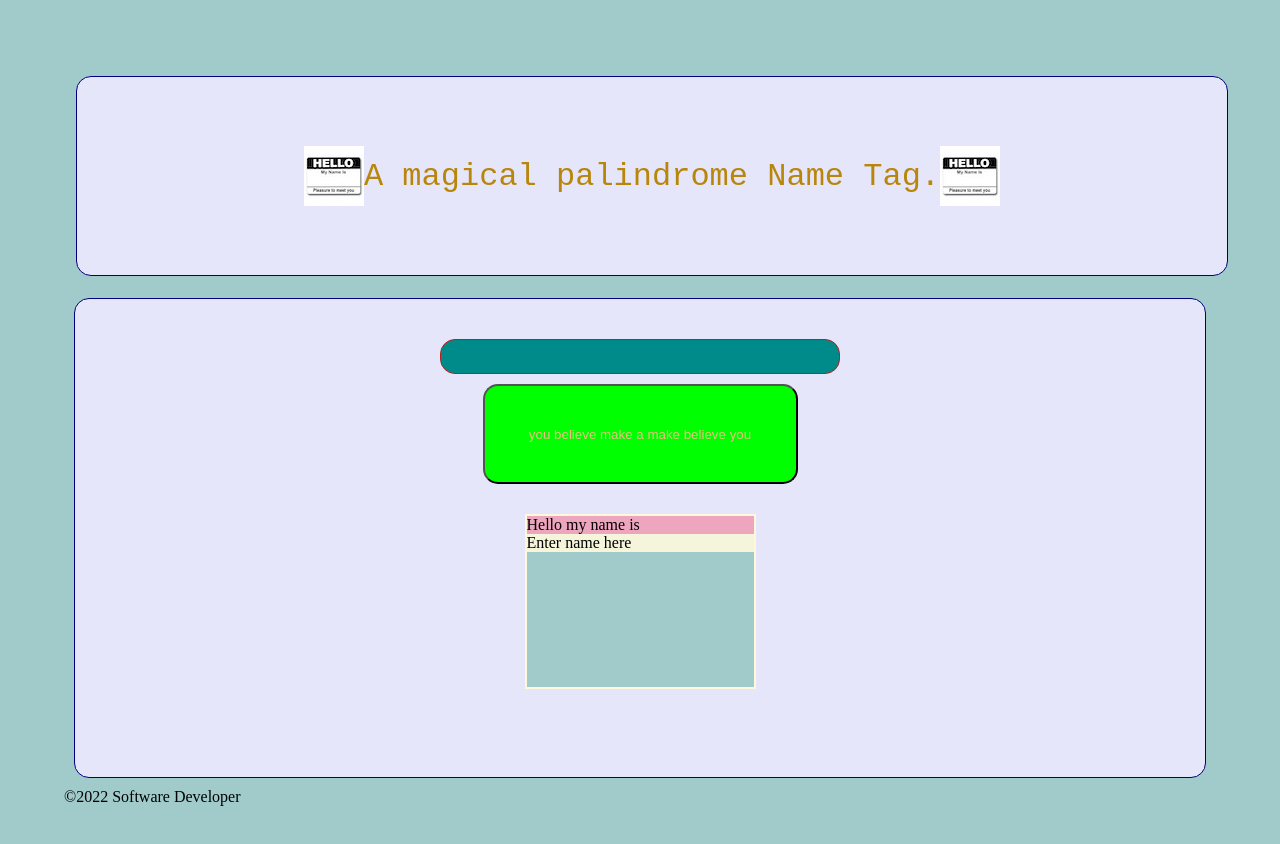
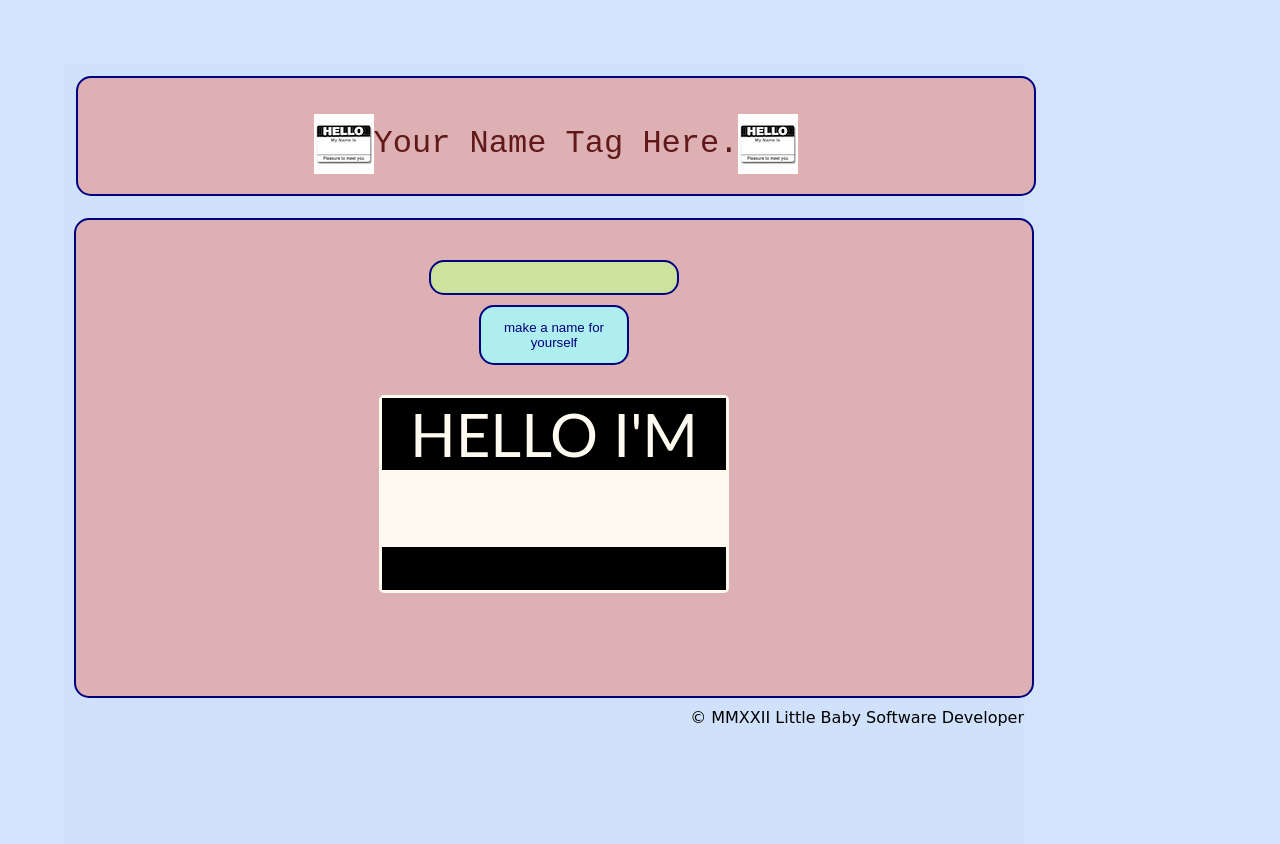
Before and after one commit to Adam-Robson/onboarding-name-tag, a plain HTML site: page index.html in a window 1280 px wide. Drawn offline with Linux system fonts and the light colour scheme.

Commit message:
finalize JS & CSS for submission

```diff
--- a/app.js
+++ b/app.js
@@ -1,24 +1,18 @@
-/* eslint-disable no-unused-vars */
+// eslint-disable no-unused-vars
+
 // import functions and grab DOM elements
+
+// let state, set event listeners
+
 const nameInput = document.getElementById('name-input');
 const updateButton = document.getElementById('update-button');
-const container = document.getElementById('name-tag');
-const greeting = document.getElementById('greeting');
 const nameDiv = document.getElementById('name');
-nameDiv.textContent = 'Enter name here';
 
-// let state
-
-// set event listeners
-updateButton.addEventListener('click', () => {
-    let value = nameInput.value;
-    nameDiv.textContent = value;
+nameInput.addEventListener('input', function() {
+    nameInput.textContent = this.value;
 });
 
-  // get user input
-  // use user input to update state
-nameInput.addEventListener('input', () => {
+updateButton.addEventListener('click', () => {
     const value = nameInput.value;
     nameDiv.textContent = value;
 });
-  // update DOM to reflect the new state
--- a/index.html
+++ b/index.html
@@ -1,6 +1,5 @@
 <!DOCTYPE html>
 <html lang="en">
-
 <head>
     <meta charset="UTF-8" />
     <meta name="viewport" content="width=device-width, initial-scale=1.0" />
@@ -14,30 +13,22 @@
     <link rel="stylesheet" href="/styles/global.css" />
     <title>Name-Tag</title>
 </head>
-
 <body>
     <header>
-            <img class="img-l" src="/assets/hellomypleasurethumb.jpeg">
-            <h1>A magical palindrome Name Tag.</h1>
-            <img class="img-r" src="/assets/hellomypleasurethumb.jpeg">
+            <img class="img-l" src="/assets/hellomypleasurethumb.jpeg" />
+            <h1>Your Name Tag Here.</h1>
+            <img class="img-r" src="/assets/hellomypleasurethumb.jpeg" />
     </header>
-
     <main>
         <input type="text" name="name-input" id="name-input" />
-        <button id="update-button">you believe make a make believe you</button>
-
+        <button id="update-button">make a name for yourself</button>
         <div id="name-tag">
-            <div id="greeting">Hello my name is</div>
+            <div id="greeting">HELLO I'M</div>
             <div id="name"></div>
             <div id="footer"></div>
         </div>
     </main>
-
     <script type="module" src="app.js"></script>
-
-    <footer>&copy;2022 Software Developer</footer>
-
-
+    <footer>&copy;  MMXXII Little Baby Software Developer</footer>
 </body>
-
 </html>
--- a/styles/global.css
+++ b/styles/global.css
@@ -1,6 +1,6 @@
 * {
     box-sizing: border-box;
-    background-color: rgb(160, 203, 202);
+    background-color: rgba(208, 226, 251, 0.935);
 }
 
 html {
@@ -10,7 +10,7 @@ html {
 }
 
 body {
-    width: 90%;
+    width: 75%;
     margin: 5%;
     padding: 0;
 }
@@ -19,25 +19,34 @@ header {
     display: inline-flex;
     justify-content: center;
     align-items: center;
-    height: 25%;
+    height: 15%;
     width: 100%;
-    border: 1.5px solid navy;
+    border: 2.5px solid navy;
     border-radius: 15px;
     margin: 12px;
-    background-color: lavender;
+    background-color: rgb(221, 176, 180);
+    padding-top: 15px;
+}
+
+footer {
+    font-family: cursive;
+    justify-content: center;
+    text-align: right;
 }
 
 h1 {
     font-family: 'Courier New', Courier, monospace;
     font-weight: lighter;
-    color:darkgoldenrod;
-    background-color: lavender;
+    color:rgb(97, 24, 24);
+    background-color: rgb(221, 176, 180);
+    width: auto;
 }
 
 main {
     height: 60%;
-    background-color: lavender;
-    border:1.5px solid navy;
+    width: 100%;
+    background-color: rgb(221, 176, 180);
+    border: 2.5px solid navy;
     padding: 40px;
     margin: 10px;
     border-radius: 15px;
@@ -46,49 +55,76 @@ main {
 #name-input {
     display: block;
     height: 35px;
-    width: 400px;
-    background-color:darkcyan;
-    border: 1px solid firebrick;
+    width: 250px;
+    background-color:rgba(199, 248, 148, 0.707);
+    border: 2px solid navy;
     border-radius: 15px;
     color:tomato;
     cursor: pointer;
     margin: auto;
+    font-size: medium;
+    padding: 5px;
 }
 
 #name-input:hover {
-    background-color: aquamarine;
-    color: rgba(123, 54, 54, 0.757)
+    color: tomato;
+    background-color: aliceblue;
+    color: rgba(123, 54, 54, 0.757);
+    cursor: text;
 }
 
 #update-button {
     display: block;
-    color: rgb(239, 190, 125);
-    background-color: lime;
-    height:100px;
-    width: 315px;
+    color: navy;
+    background-color: paleturquoise;
+    height:60px;
+    width: 150px;
     margin-right: auto;
     margin-left: auto;
     margin-top: 10px;
     margin-bottom: 30px;
     border-radius: 15px;
+    border: 2px solid navy;
 }
 
 #update-button:hover {
-    color: lime;
-    background-color:rgba(123, 54, 54, 0.757)
+    color: pink;
+    background-color:rgba(123, 54, 54, 0.757);
 }
 
 #name-tag {
-    border: 2.5px solid cornsilk;
+    display: flex;
+    flex-direction: column;
+    border: 3px solid floralwhite;
+    border-radius: 5px;
     margin: auto;
-    width: 22%;
-    height: 44%;
+    width: 40%;
+    height: 50%;
+    color: floralwhite;
+    background-color: floralwhite;
 }
 
-#greeting, #footer {
-    background-color: rgb(238, 166, 190);
+#greeting {
+    height: 75px;
+    background-color:black;
+    align-items: center;
+    text-align: center;
+    font-family:'Gill Sans', 'Gill Sans MT', Calibri, 'Trebuchet MS', sans-serif;
+    font-size: 60px;
 }
 
 #name {
-    background-color: beige;
+    height: 80px;
+    background-color:floralwhite;
+    color: black;
+    align-items: center;
+    text-align: center;
+    font-family:'Gill Sans', 'Gill Sans MT', Calibri, 'Trebuchet MS', sans-serif;
+    font-size: 50px;
 }
+
+#footer {
+    height: 45px;
+    background-color:black;
+    color: floralwhite;
+}
```
